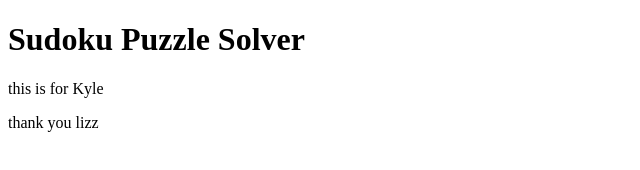
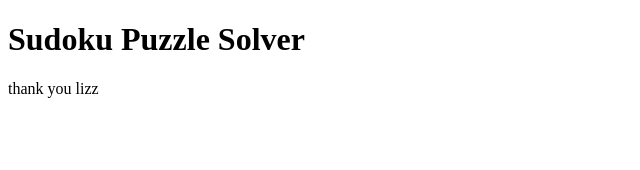
Before and after one commit to erobbins1479/sudokusolver, a plain HTML site: page index.html in a window 1280 px wide. Shown: the whole page, without its empty margins (0-640 px from the left). Drawn offline with Linux system fonts and the light colour scheme.

Commit message:
thanks lizz

```diff
--- a/index.html
+++ b/index.html
@@ -6,7 +6,6 @@
   </head>
   <body>
     <h1>Sudoku Puzzle Solver</h1>
-    <p>this is for Kyle</p>
     <p>thank you lizz</p>
   </body>
 </html>
```
